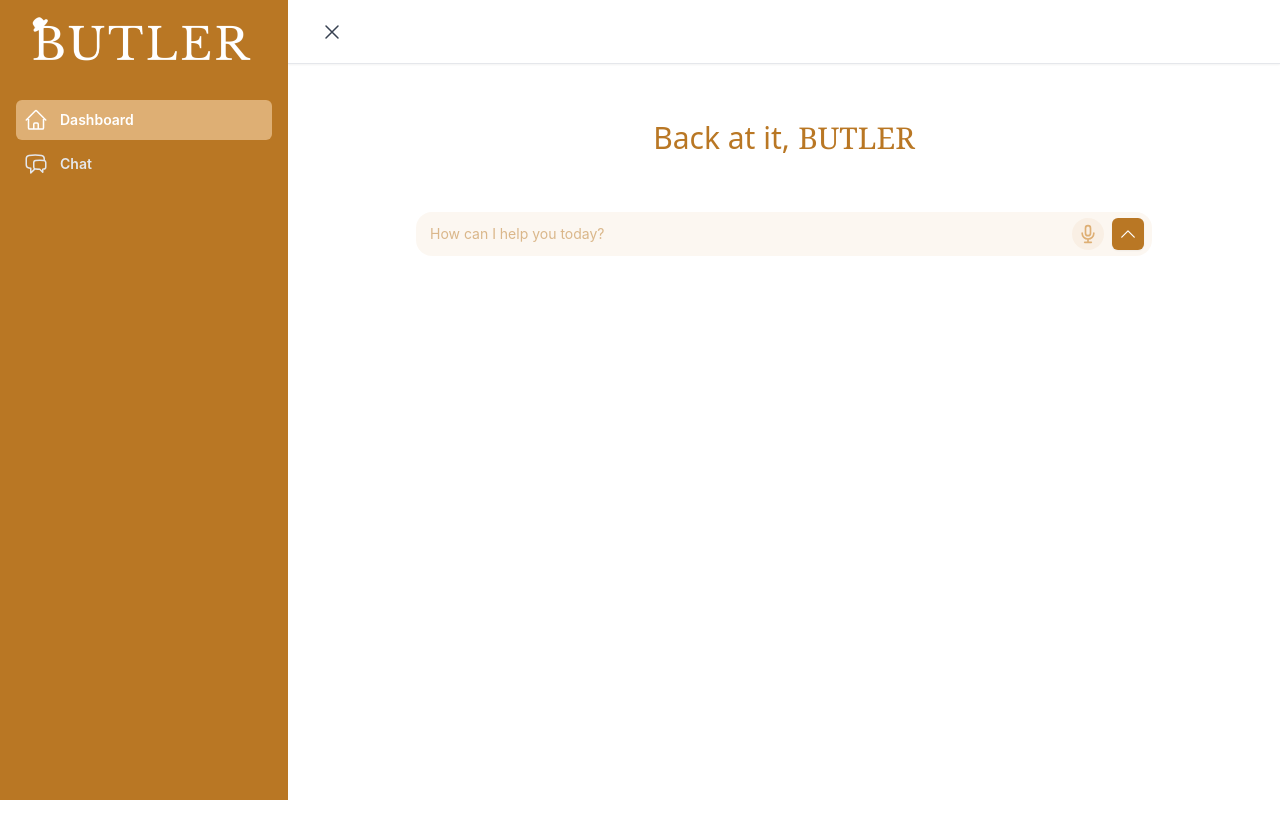
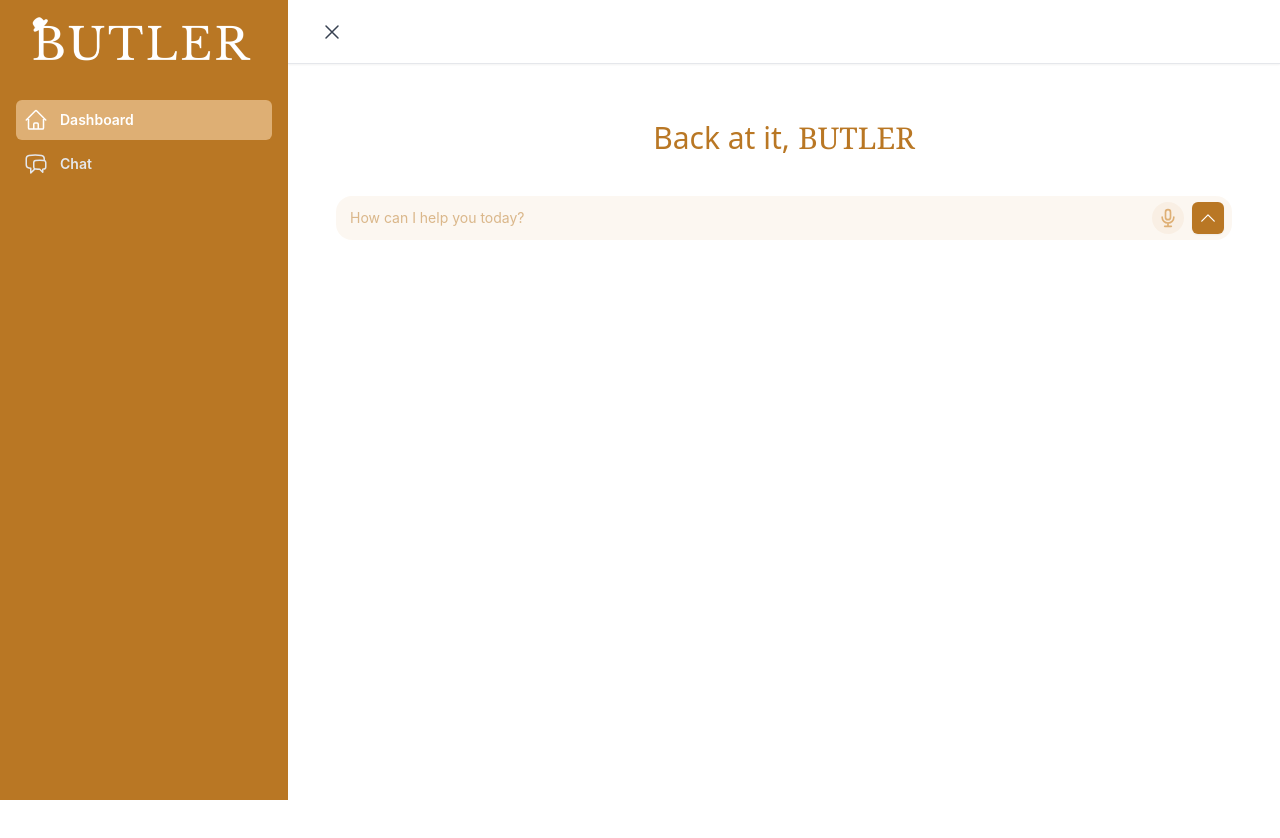
Before and after one commit to Ege-Cakar/BUTLER, a React (Vite) app: page / in a window 1280 px wide. Shown: the top 838 px of the page. Built offline with nearby package versions, Linux system fonts and the light colour scheme; the HTML template or start-up script is replaced by a standard one.

Commit message:
Improve UI: Remove border lines from input bars and implement SidebarContext

```diff
--- a/src/pages/Chat.tsx
+++ b/src/pages/Chat.tsx
@@ -537,7 +537,7 @@ export default function Chat() {
       <div ref={messagesEndRef} />
     </div>
 
-    <div className="p-4 border-t">
+    <div className="p-4">
       <ChatInput
         value={input}
         onChange={setInput}
--- a/src/pages/Dashboard.tsx
+++ b/src/pages/Dashboard.tsx
@@ -1,4 +1,4 @@
-import React, { useState } from 'react'
+import React, { useState, useContext } from 'react'
 import { useNavigate } from 'react-router-dom'
 import ChatInput from '../components/ChatInput'
 
@@ -30,7 +30,7 @@ export default function Dashboard(): React.ReactElement {
           </h1>
       </div>
 
-      <div className="max-w-3xl mx-auto w-full px-4 mt-8">
+      <div className="p-4">
             <ChatInput
               value={input}
               onChange={setInput}
```
Also changed, not shown: src/context/SidebarContext.tsx (added). Lines whose indentation alone changed are shown as unchanged.
